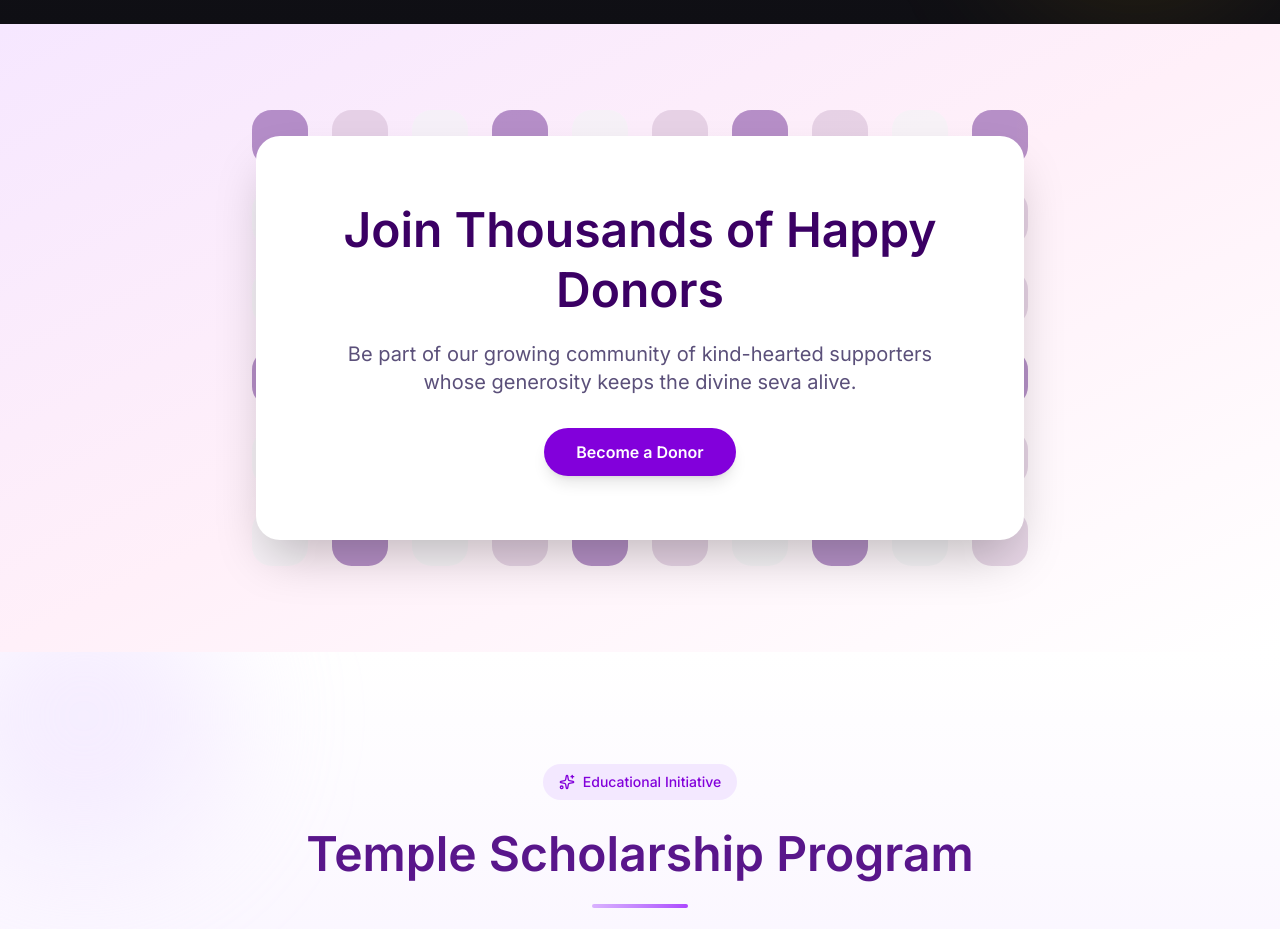
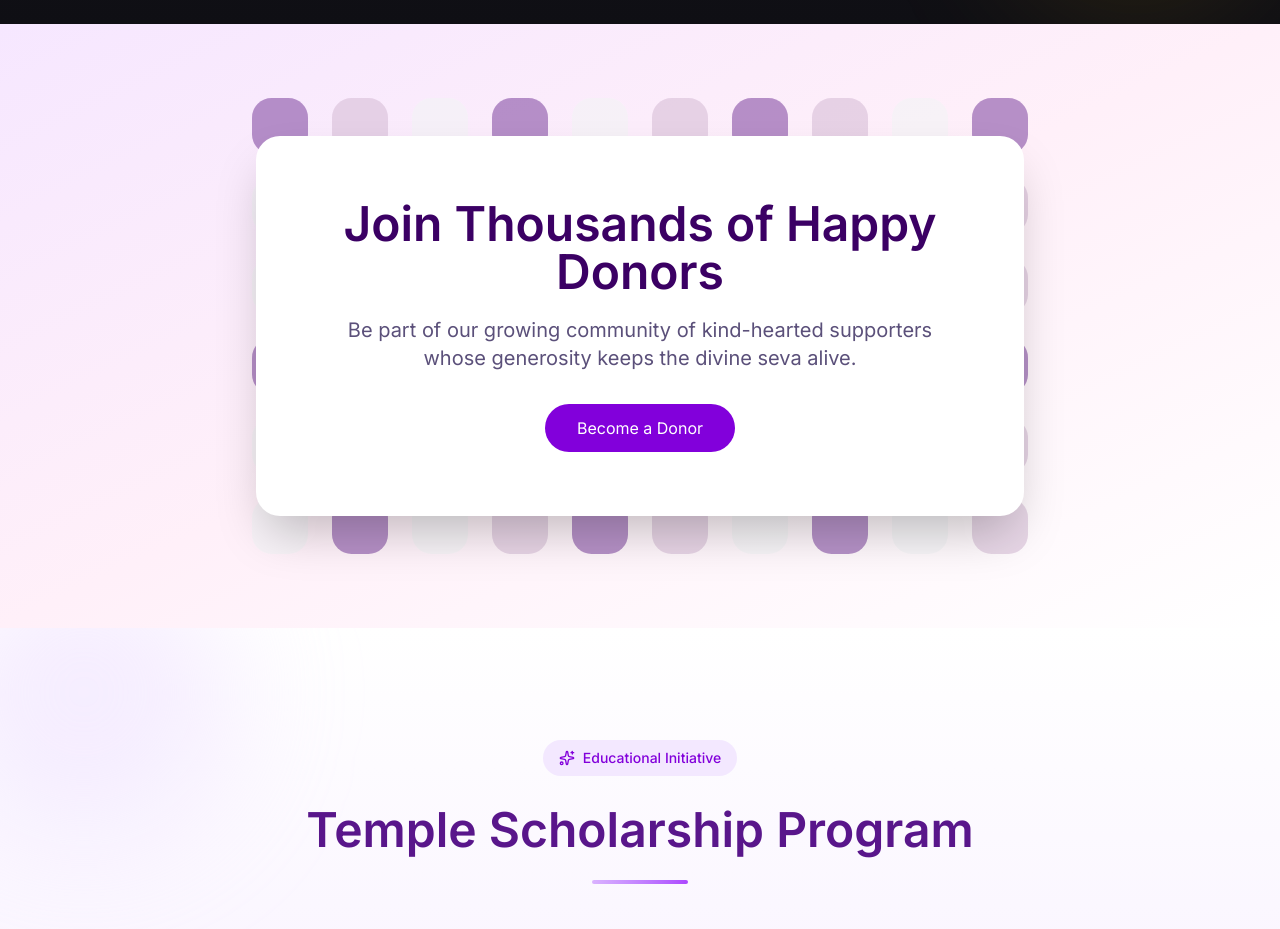
Before and after one commit to PathakAnshika/ShivTempleWebsite, a Next.js app: page / in a window 1280 px wide. Shown: the part 2360-3289 px from the top of the page. Built offline with nearby package versions, Linux system fonts and the light colour scheme.

Commit message:
Upgrade Next.js to fix security vulnerability

```diff
--- a/app/components/HomeDonationSection.jsx
+++ b/app/components/HomeDonationSection.jsx
@@ -15,14 +15,15 @@ export default function HomeDonationSection() {
   // };
 
   return (
-    <section className="relative overflow-hidden bg-gradient-to-br from-[#f6e7ff] via-[#fff0f9] to-white py-16 sm:py-20 md:py-28">
+    <section className="relative overflow-hidden bg-gradient-to-br from-[#f6e7ff] via-[#fff0f9] to-white py-28">
+
       {/* Background Grid */}
       <div className="absolute inset-0 flex justify-center items-center opacity-60 pointer-events-none">
-       <div className="grid grid-cols-4 sm:grid-cols-6 md:grid-cols-10 gap-2 sm:gap-4 md:gap-6">
+        <div className="grid grid-cols-6 md:grid-cols-10 gap-4 md:gap-6">
           {Array.from({ length: 60 }).map((_, i) => (
             <div
               key={i}
-             className={`w-6 h-6 sm:w-10 sm:h-10 md:w-14 md:h-14 rounded-[35%] ${
+              className={`w-10 h-10 md:w-14 md:h-14 rounded-[35%] ${
                 i % 3 === 0
                   ? "bg-[#8750a6]"
                   : i % 2 === 0
@@ -35,34 +36,18 @@ export default function HomeDonationSection() {
       </div>
 
       {/* Main Content */}
-     <div className="relative z-20 flex justify-center items-center text-center px-4 sm:px-6">
+      <div className="relative z-20 flex justify-center items-center text-center px-4">
         <motion.div
           initial={{ opacity: 0, scale: 0.9 }}
           whileInView={{ opacity: 1, scale: 1 }}
           transition={{ duration: 0.6 }}
-          className="
-  bg-white
-  rounded-3xl
-  shadow-2xl
-  px-5 sm:px-8 md:px-16
-  py-8 sm:py-12 md:py-16
-  w-full
-  max-w-md sm:max-w-2xl md:max-w-3xl
-  mx-auto
-"
+          className="bg-white rounded-3xl shadow-2xl px-8 md:px-16 py-12 md:py-16 max-w-3xl"
         >
           <motion.h2
             initial={{ opacity: 0, y: -20 }}
             animate={{ opacity: 1, y: 0 }}
             transition={{ delay: 0.2, duration: 0.6 }}
-           className="
-  text-2xl
-  sm:text-3xl
-  md:text-5xl
-  font-semibold
-  text-[#3b0064]
-  leading-tight
-"
+            className="text-3xl md:text-5xl font-semibold text-[#3b0064]"
           >
             Join Thousands of Happy Donors
           </motion.h2>
@@ -71,45 +56,23 @@ export default function HomeDonationSection() {
             initial={{ opacity: 0, y: 20 }}
             animate={{ opacity: 1, y: 0 }}
             transition={{ delay: 0.4, duration: 0.6 }}
-           className="
-  mt-4 sm:mt-5
-  text-sm sm:text-base md:text-xl
-  text-[#5b507a]
-  leading-7
-  max-w-[280px]
-  sm:max-w-2xl
-  mx-auto
-"
+            className="mt-5 text-lg md:text-xl text-[#5b507a]"
           >
             Be part of our growing community of kind-hearted supporters whose generosity
             keeps the divine seva alive.
           </motion.p>
 
           {/* BUTTON — Redirect to Donate Page */}
-      <motion.button
+       <motion.button
   onClick={() => {
     console.log("Redirecting to donate page...");
     router.push("/donation");
   }}
-  className="
-    mt-6 sm:mt-8
-    w-full sm:w-auto
-    max-w-[260px]
-    mx-auto
-    px-6 sm:px-8
-    py-3
-    text-sm sm:text-base
-    font-semibold
-    bg-purple-700
-    text-white
-    rounded-full
-    shadow-lg
-    hover:bg-purple-800
-    transition-all duration-300
-  "
+  className="mt-8 px-8 py-3 bg-purple-700 text-white rounded-full"
 >
   Become a Donor
 </motion.button>
+
         </motion.div>
       </div>
     </section>
```
